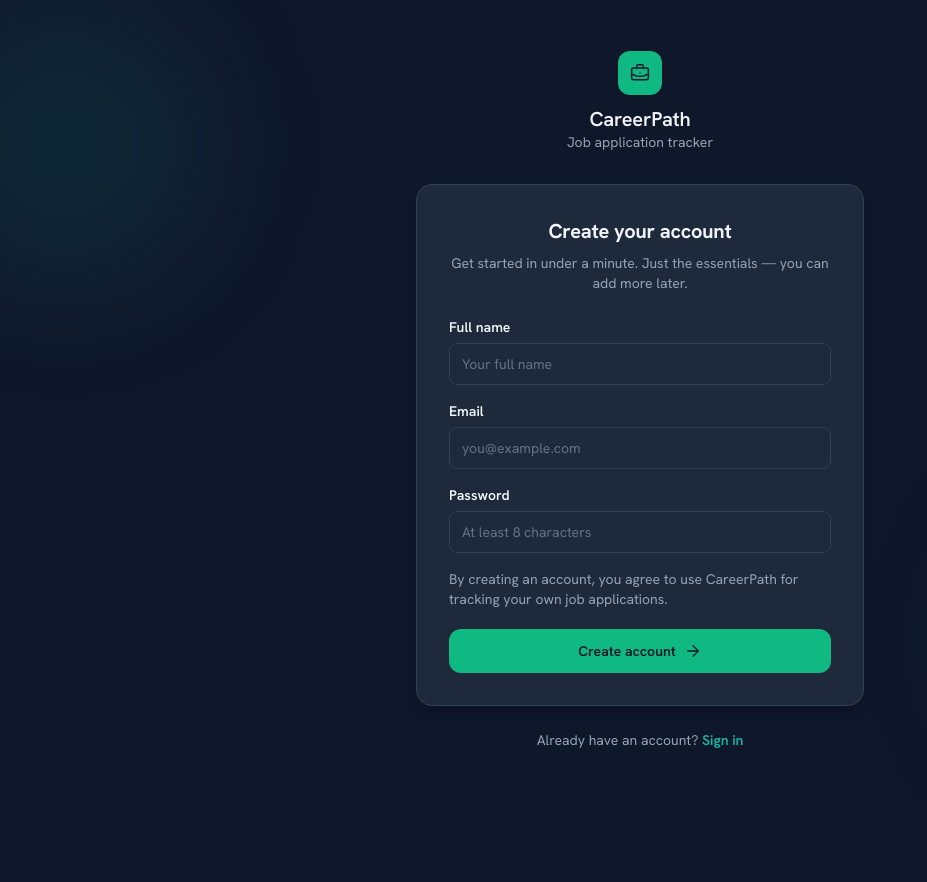
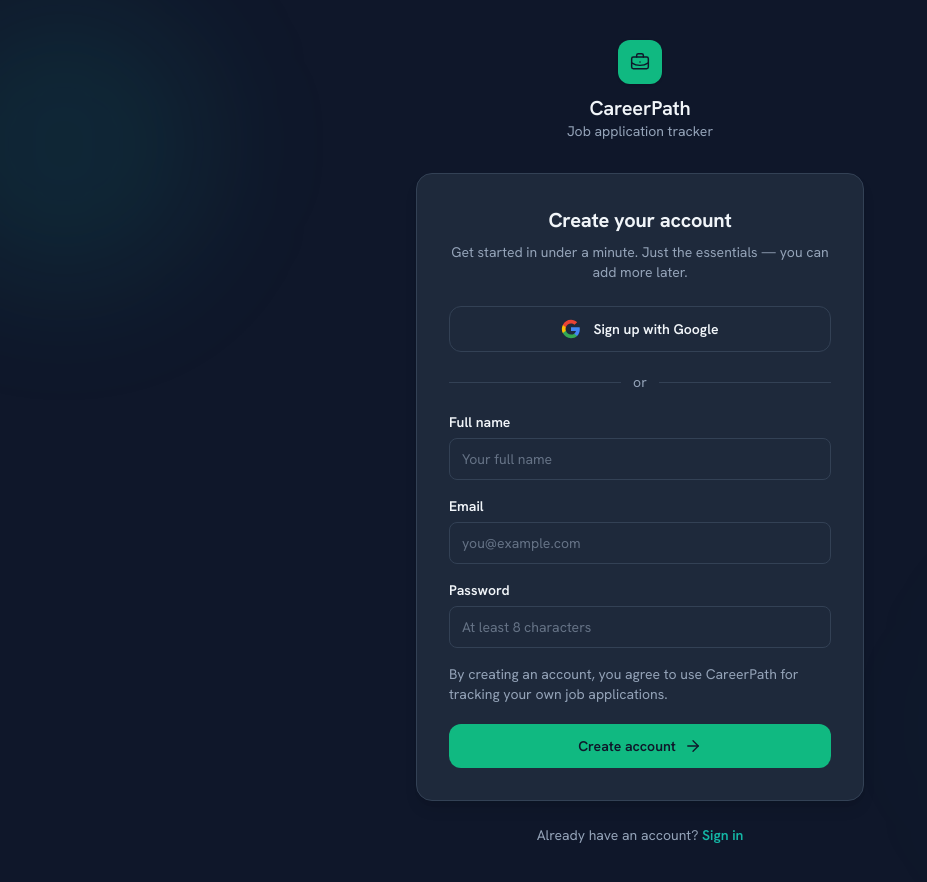
Before and after one commit to tambiasawo/Job-Tracker, a Next.js app: page /auth/sign-up in a window 1280 px wide. Shown: the top 882 px of the page, without its empty margins (0-927 px from the left). Before the commit the page ends 800 px from the top, so only its background shows below. Built offline with nearby package versions, Linux system fonts and the light colour scheme; no server answers.

Commit message:
fix: google sign in

```diff
--- /dev/null
+++ b/app/auth/callback/page.tsx
@@ -0,0 +1,22 @@
+import { Suspense } from "react";
+import { AuthShell } from "@/components/auth/AuthShell";
+import { OAuthCallbackHandler } from "@/components/auth/OAuthCallbackHandler";
+
+export default function AuthCallbackPage() {
+  return (
+    <AuthShell
+      title="Signing you in"
+      subtitle="Completing Google sign-in and opening your dashboard."
+    >
+      <Suspense
+        fallback={
+          <p className="text-body-sm text-on-surface-variant">
+            Finishing Google sign-in...
+          </p>
+        }
+      >
+        <OAuthCallbackHandler />
+      </Suspense>
+    </AuthShell>
+  );
+}
--- a/app/auth/sign-in/page.tsx
+++ b/app/auth/sign-in/page.tsx
@@ -3,8 +3,10 @@
 import Link from "next/link";
 import { useActionState } from "react";
 import { signInWithEmail } from "@/app/auth/actions";
+import { AuthDivider } from "@/components/auth/AuthDivider";
 import { AuthField } from "@/components/auth/AuthField";
 import { AuthShell } from "@/components/auth/AuthShell";
+import { GoogleSignInButton } from "@/components/auth/GoogleSignInButton";
 import { MaterialIcon } from "@/components/ui/MaterialIcon";
 import { useAuthFormRedirect } from "@/lib/auth/useAuthFormRedirect";
 
@@ -29,6 +31,13 @@
         </>
       }
     >
+      <div className="flex flex-col gap-4">
+        <div className="flex flex-col gap-2">
+          <GoogleSignInButton callbackURL="/" />
+        </div>
+
+        <AuthDivider />
+
         <form action={formAction} className="flex flex-col gap-4">
           <AuthField
             label="Email"
@@ -76,6 +85,7 @@
             )}
           </button>
         </form>
+      </div>
     </AuthShell>
   );
 }
--- a/app/auth/sign-up/page.tsx
+++ b/app/auth/sign-up/page.tsx
@@ -3,8 +3,11 @@
 import Link from "next/link";
 import { useActionState } from "react";
 import { signUpWithEmail } from "@/app/auth/actions";
+import { AuthDivider } from "@/components/auth/AuthDivider";
 import { AuthField } from "@/components/auth/AuthField";
 import { AuthShell } from "@/components/auth/AuthShell";
+import { GoogleSignInButton } from "@/components/auth/GoogleSignInButton";
+import { newUserDashboardUrl } from "@/lib/auth/onboarding";
 import { MaterialIcon } from "@/components/ui/MaterialIcon";
 import { useAuthFormRedirect } from "@/lib/auth/useAuthFormRedirect";
 
@@ -29,6 +32,14 @@
         </>
       }
     >
+      <div className="flex flex-col gap-4">
+        <GoogleSignInButton
+          callbackURL={newUserDashboardUrl()}
+          label="Sign up with Google"
+        />
+
+        <AuthDivider />
+
       <form className="flex flex-col gap-4" action={formAction}>
         <AuthField
           label="Full name"
@@ -92,6 +103,7 @@
           )}
         </button>
       </form>
+      </div>
     </AuthShell>
   );
 }
--- /dev/null
+++ b/components/auth/AuthDivider.tsx
@@ -0,0 +1,14 @@
+export function AuthDivider() {
+  return (
+    <div className="relative my-1">
+      <div className="absolute inset-0 flex items-center">
+        <div className="w-full border-t border-outline-variant" />
+      </div>
+      <div className="relative flex justify-center text-body-sm">
+        <span className="bg-surface-container-lowest px-3 text-on-surface-variant">
+          or
+        </span>
+      </div>
+    </div>
+  );
+}
--- /dev/null
+++ b/components/auth/GoogleSignInButton.tsx
@@ -0,0 +1,85 @@
+"use client";
+
+import { useState } from "react";
+import { authClient } from "@/lib/auth/client";
+import { oauthCallbackUrl } from "@/lib/auth/oauth-callback";
+
+type GoogleSignInButtonProps = {
+  callbackURL?: string;
+  label?: string;
+};
+
+function GoogleIcon() {
+  return (
+    <svg
+      aria-hidden="true"
+      className="h-5 w-5"
+      viewBox="0 0 24 24"
+      xmlns="http://www.w3.org/2000/svg"
+    >
+      <path
+        d="M22.56 12.25c0-.78-.07-1.53-.2-2.25H12v4.26h5.92c-.26 1.37-1.04 2.53-2.21 3.31v2.77h3.57c2.08-1.92 3.28-4.74 3.28-8.09z"
+        fill="#4285F4"
+      />
+      <path
+        d="M12 23c2.97 0 5.46-.98 7.28-2.66l-3.57-2.77c-.98.66-2.23 1.06-3.71 1.06-2.86 0-5.29-1.93-6.16-4.53H2.18v2.84C3.99 20.53 7.7 23 12 23z"
+        fill="#34A853"
+      />
+      <path
+        d="M5.84 14.09c-.22-.66-.35-1.36-.35-2.09s.13-1.43.35-2.09V7.07H2.18C1.43 8.55 1 10.22 1 12s.43 3.45 1.18 4.93l2.85-2.22.81-.62z"
+        fill="#FBBC05"
+      />
+      <path
+        d="M12 5.38c1.62 0 3.06.56 4.21 1.64l3.15-3.15C17.45 2.09 14.97 1 12 1 7.7 1 3.99 3.47 2.18 7.07l3.66 2.84c.87-2.6 3.3-4.53 6.16-4.53z"
+        fill="#EA4335"
+      />
+    </svg>
+  );
+}
+
+export function GoogleSignInButton({
+  callbackURL = "/",
+  label = "Continue with Google",
+}: GoogleSignInButtonProps) {
+  const [isLoading, setIsLoading] = useState(false);
+  const [error, setError] = useState<string | null>(null);
+
+  const handleGoogleSignIn = async () => {
+    setError(null);
+    setIsLoading(true);
+
+    try {
+      await authClient.signIn.social({
+        provider: "google",
+        callbackURL: oauthCallbackUrl(callbackURL),
+      });
+    } catch (err) {
+      console.error("Google sign-in error:", err);
+      setError("Could not start Google sign-in. Please try again.");
+      setIsLoading(false);
+    }
+  };
+
+  return (
+    <div className="flex flex-col gap-3">
+      <button
+        type="button"
+        onClick={handleGoogleSignIn}
+        disabled={isLoading}
+        className="flex w-full items-center justify-center gap-3 rounded-xl border border-outline-variant bg-surface-container-lowest py-3 text-body-sm font-semibold text-on-surface transition-all hover:bg-surface-container-low disabled:opacity-70"
+      >
+        <GoogleIcon />
+        {isLoading ? "Redirecting to Google..." : label}
+      </button>
+
+      {error ? (
+        <div
+          className="rounded-lg border border-error/20 bg-error-container px-3 py-2 text-body-sm text-error"
+          role="alert"
+        >
+          {error}
+        </div>
+      ) : null}
+    </div>
+  );
+}
--- /dev/null
+++ b/components/auth/OAuthCallbackHandler.tsx
@@ -0,0 +1,87 @@
+"use client";
+
+import Link from "next/link";
+import { useEffect, useState } from "react";
+import { useRouter, useSearchParams } from "next/navigation";
+import { authClient } from "@/lib/auth/client";
+import { resolveOAuthErrorMessage } from "@/lib/auth/oauth-errors";
+import { resolveOAuthNextPath } from "@/lib/auth/oauth-callback";
+
+type OAuthCallbackHandlerProps = {
+  fallbackPath?: string;
+};
+
+/**
+ * Completes the Neon Auth OAuth flow after Google redirects back.
+ * See https://neon.com/docs/auth/guides/setup-oauth#handle-the-callback
+ */
+export function OAuthCallbackHandler({
+  fallbackPath = "/",
+}: OAuthCallbackHandlerProps) {
+  const router = useRouter();
+  const searchParams = useSearchParams();
+  const [error, setError] = useState<string | null>(null);
+
+  useEffect(() => {
+    const oauthError = searchParams.get("error");
+
+    if (oauthError) {
+      setError(resolveOAuthErrorMessage(oauthError));
+      return;
+    }
+
+    let cancelled = false;
+
+    async function completeOAuthSignIn() {
+      const { data, error: sessionError } = await authClient.getSession();
+
+      if (cancelled) return;
+
+      if (sessionError) {
+        setError(sessionError.message || "Could not finish Google sign-in.");
+        return;
+      }
+
+      if (data?.session) {
+        router.replace(resolveOAuthNextPath(searchParams, fallbackPath));
+        router.refresh();
+        return;
+      }
+
+      setError(
+        resolveOAuthErrorMessage(
+          null,
+          "Google sign-in did not create a session. Please try again.",
+        ),
+      );
+    }
+
+    void completeOAuthSignIn();
+
+    return () => {
+      cancelled = true;
+    };
+  }, [fallbackPath, router, searchParams]);
+
+  if (error) {
+    return (
+      <div className="flex flex-col gap-3">
+        <p className="text-body-sm text-error" role="alert">
+          {error}
+        </p>
+        <Link
+          href="/auth/sign-in"
+          className="text-body-sm font-semibold text-secondary hover:underline"
+        >
+          Back to sign in
+        </Link>
+      </div>
+    );
+  }
+
+  return (
+    <p className="text-body-sm text-on-surface-variant">
+      Finishing Google sign-in...
+    </p>
+  );
+}
--- /dev/null
+++ b/components/profile/LinkGoogleAccountSection.tsx
@@ -0,0 +1,53 @@
+"use client";
+
+import { useState } from "react";
+import { authClient } from "@/lib/auth/client";
+import { oauthCallbackUrl } from "@/lib/auth/oauth-callback";
+
+export function LinkGoogleAccountSection() {
+  const [isLoading, setIsLoading] = useState(false);
+  const [error, setError] = useState<string | null>(null);
+
+  const handleLinkGoogle = async () => {
+    setError(null);
+    setIsLoading(true);
+
+    try {
+      await authClient.linkSocial({
+        provider: "google",
+        callbackURL: oauthCallbackUrl("/profile"),
+      });
+    } catch (err) {
+      console.error("Link Google error:", err);
+      setError("Could not start Google linking. Please try again.");
+      setIsLoading(false);
+    }
+  };
+
+  return (
+    <section className="rounded-2xl border border-outline-variant bg-surface-container-lowest p-5 shadow-sm sm:p-6">
+      <h3 className="mb-2 text-headline-md font-semibold text-on-surface">
+        Sign-in methods
+      </h3>
+      <p className="mb-4 text-body-sm text-on-surface-variant">
+        Connect Google to sign in with Google next time. You must already be
+        signed in with email and password to link it.
+      </p>
+
+      <button
+        type="button"
+        onClick={handleLinkGoogle}
+        disabled={isLoading}
+        className="rounded-xl border border-outline-variant bg-surface-container-lowest px-4 py-2.5 text-body-sm font-semibold text-on-surface transition-colors hover:bg-surface-container-low disabled:opacity-70"
+      >
+        {isLoading ? "Opening Google..." : "Connect Google account"}
+      </button>
+
+      {error ? (
+        <p className="mt-3 text-body-sm text-error" role="alert">
+          {error}
+        </p>
+      ) : null}
+    </section>
+  );
+}
--- a/components/profile/ProfilePage.tsx
+++ b/components/profile/ProfilePage.tsx
@@ -4,6 +4,7 @@
 import { Sidebar } from "@/components/layout/Sidebar";
 import { TopBar } from "@/components/layout/TopBar";
 import { DeleteAccountSection } from "@/components/profile/DeleteAccountSection";
+import { LinkGoogleAccountSection } from "@/components/profile/LinkGoogleAccountSection";
 import { EditProfileModal } from "@/components/profile/EditProfileModal";
 import { OverviewCard } from "@/components/profile/OverviewCard";
 import { MaterialIcon } from "@/components/ui/MaterialIcon";
@@ -129,6 +130,8 @@
             </div>
 
             <DeleteAccountSection userId={userId} />
+
+            <LinkGoogleAccountSection />
           </div>
         </main>
       </div>
--- /dev/null
+++ b/lib/auth/oauth-callback.ts
@@ -0,0 +1,28 @@
+const OAUTH_NEXT_PARAM = "next";
+
+export function oauthCallbackUrl(nextPath = "/"): string {
+  if (typeof window === "undefined") {
+    return "/auth/callback";
+  }
+
+  const url = new URL("/auth/callback", window.location.origin);
+
+  if (nextPath && nextPath !== "/") {
+    url.searchParams.set(OAUTH_NEXT_PARAM, nextPath);
+  }
+
+  return url.href;
+}
+
+export function resolveOAuthNextPath(
+  searchParams: URLSearchParams,
+  fallback = "/",
+): string {
+  const next = searchParams.get(OAUTH_NEXT_PARAM);
+
+  if (!next || !next.startsWith("/") || next.startsWith("//")) {
+    return fallback;
+  }
+
+  return next;
+}
--- /dev/null
+++ b/lib/auth/oauth-errors.ts
@@ -0,0 +1,15 @@
+const OAUTH_ERROR_MESSAGES: Record<string, string> = {
+  account_not_linked:
+    "This Google email already has an email and password account. Sign in with your password on the sign-in page, then connect Google from Profile. Or sign up with Google using a different email.",
+  access_denied: "Google sign-in was cancelled.",
+  oauth_error: "Google sign-in failed. Please try again.",
+};
+
+export function resolveOAuthErrorMessage(
+  errorCode: string | null,
+  fallback = "Google sign-in did not create a session. Please try again.",
+): string {
+  if (!errorCode) return fallback;
+
+  return OAUTH_ERROR_MESSAGES[errorCode] ?? fallback;
+}
--- a/lib/auth/server.ts
+++ b/lib/auth/server.ts
@@ -4,6 +4,8 @@
   baseUrl: process.env.NEON_AUTH_BASE_URL!,
   cookies: {
     secret: process.env.NEON_AUTH_COOKIE_SECRET!,
+    // OAuth returns via cross-site redirect; strict cookies block session exchange.
+    sameSite: "lax",
     // sessionDataTtl: 300, // optional session_data cache TTL in seconds (default: 300)
   },
   // logLevel: 'silent', // disable Managed Better Auth logging
--- a/proxy.ts
+++ b/proxy.ts
@@ -7,6 +7,8 @@
 
 export const config = {
   matcher: [
+    // OAuth callback must run middleware so verifier exchange can set cookies.
+    "/auth/callback",
     // Protected routes requiring authentication
     "/",
     "/profile",
```
Lines whose indentation alone changed are shown as unchanged.
